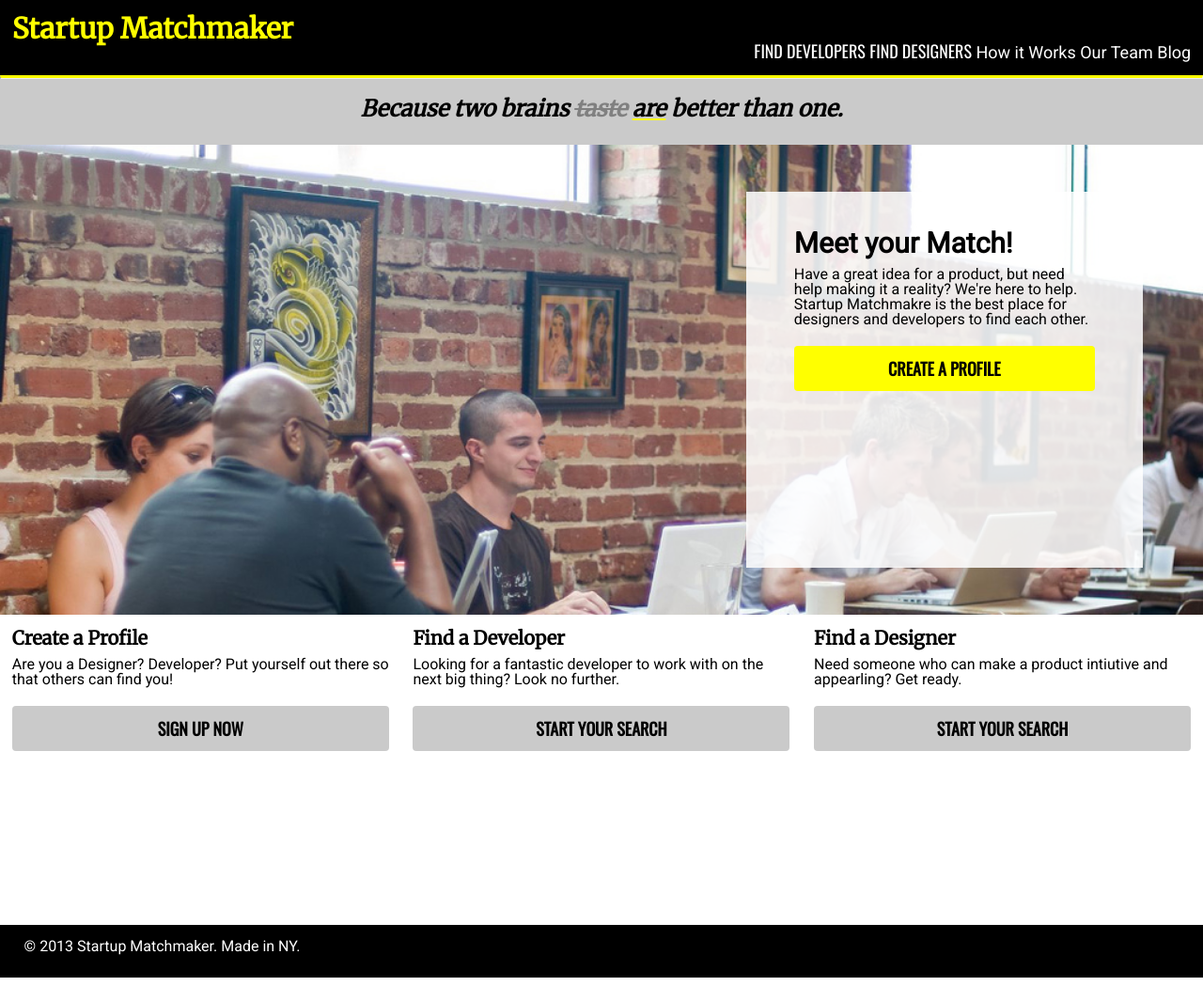
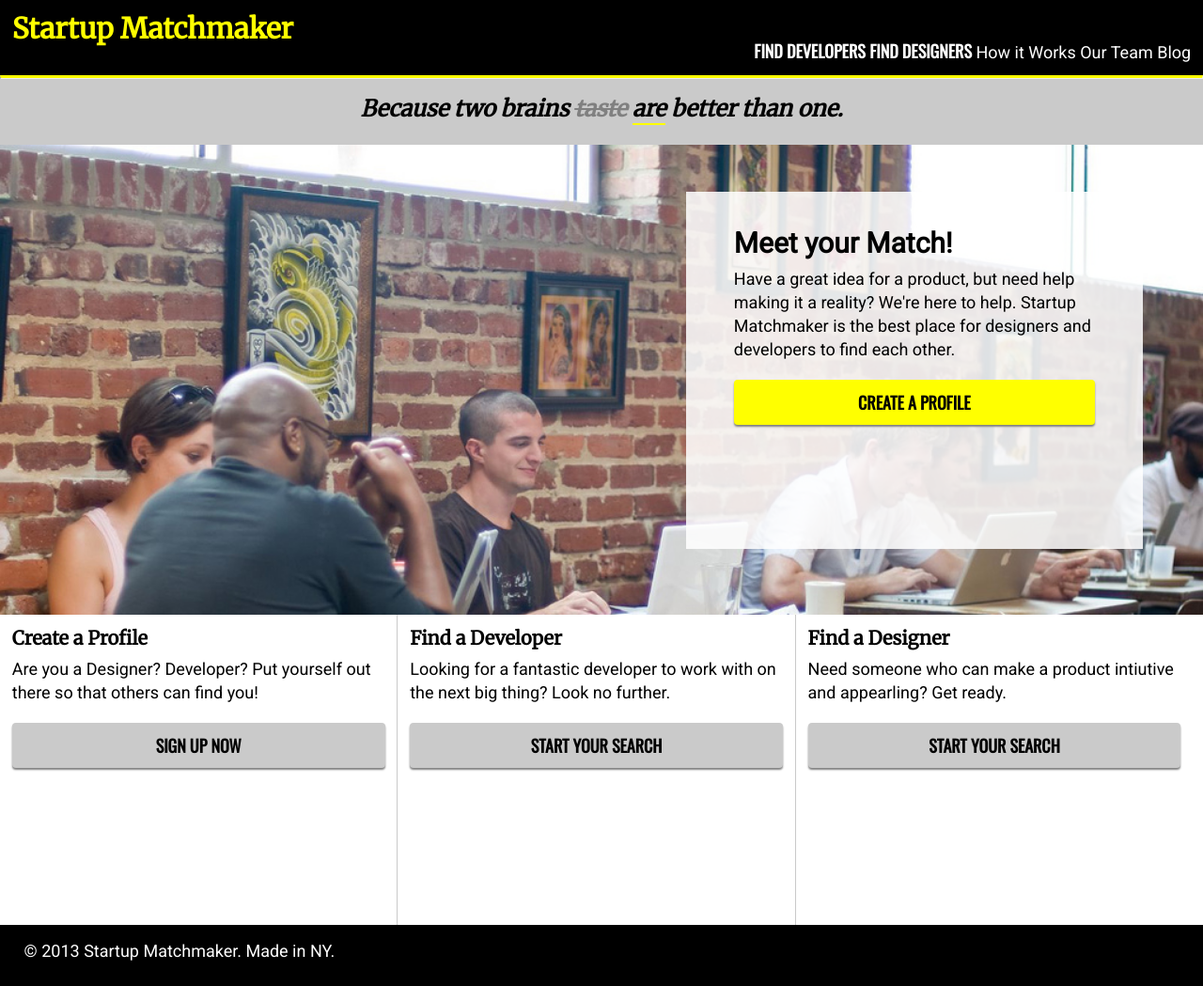
Before and after one commit to sarah-nolan/lesson-03-hw-sarah-nolan, a plain HTML site: page index.html in a window 1280 px wide. Shown: the whole page at 94% size. Drawn offline with nearby package versions, Linux system fonts and the light colour scheme.

Commit message:
Updated Buttons and Borders

```diff
--- a/css/main.css
+++ b/css/main.css
@@ -27,6 +27,7 @@ ul {
 
 .find {
   font-family: 'Oswald', sans-serif;
+  font-weight: 600;
 }
 
 .about {
@@ -62,8 +63,8 @@ h2 {
 
 .are {
   color: black;
-  text-decoration: underline;
-  text-decoration-color: yellow;
+  padding-bottom: 0px;
+  border-bottom: 2px solid yellow;
 }
 
 
@@ -77,17 +78,17 @@ h2 {
 .blurb {
   background-color: rgba(255, 255, 255, 0.86);
   float: right;
-  height: 320px;
+  height: 300px;
   margin: 50px 5% 50px 5%;
   padding: 40px 4%;
-  width: 25%;
+  width: 30%;
 }
 
 h3 {
   color: black;
   font-family: 'Roboto', sans-serif;
   font-size: 30px;
-  font-weight: 600;
+  font-weight: 800;
   text-align: left;
 }
 
@@ -102,9 +103,14 @@ h3 {
 
 .feature {
   float: left;
-  width: 31.33%;
+  width: 31%;
   height: 300px;
   padding: 15px 1%;
+}
+
+.featureborder {
+  border-right: 1px solid #cacaca;
+  height:
 }
 
 h4 {
@@ -115,9 +121,10 @@ h4 {
 
 p {
   font-family: 'Roboto', sans-serif;
-  font-size: 16px;
+  font-size: 18px;
   padding: 10px 0 20px 0;
   text-align: left;
+  line-height: 25px;
 }
 
 .button {
@@ -127,6 +134,7 @@ p {
   font-weight: 600;
   text-align: center;
   padding: 15px 5%;
+  box-shadow: 0px 2px 2px 0px gray;
 }
 
 .button-yellow {
--- a/index.html
+++ b/index.html
@@ -31,17 +31,17 @@
         <section class="container container2">
           <div class="blurb">
             <h3>Meet your Match!</h3>
-            <p class="pitch">Have a great idea for a product, but need help making it a reality?  We're here to help. Startup Matchmakre is the best place for designers and developers to find each other.</p>
+            <p class="pitch">Have a great idea for a product, but need help making it a reality?  We're here to help. Startup Matchmaker is the best place for designers and developers to find each other.</p>
             <div class="button button-yellow">CREATE A PROFILE</div>
           </div>
         </section>
         <section class="container container3">
-          <div class="feature feature1">
+          <div class="feature featureborder">
             <h4>Create a Profile</h4>
             <p>Are you a Designer? Developer? Put yourself out there so that others can find you!</p>
             <div class="button button-gray">SIGN UP NOW</div>
           </div>
-          <div class="feature feature2">
+          <div class="feature featureborder">
             <h4>Find a Developer</h4>
             <p>Looking for a fantastic developer to work with on the next big thing?  Look no further.</p>
             <div class="button button-gray">START YOUR SEARCH</div>
```
